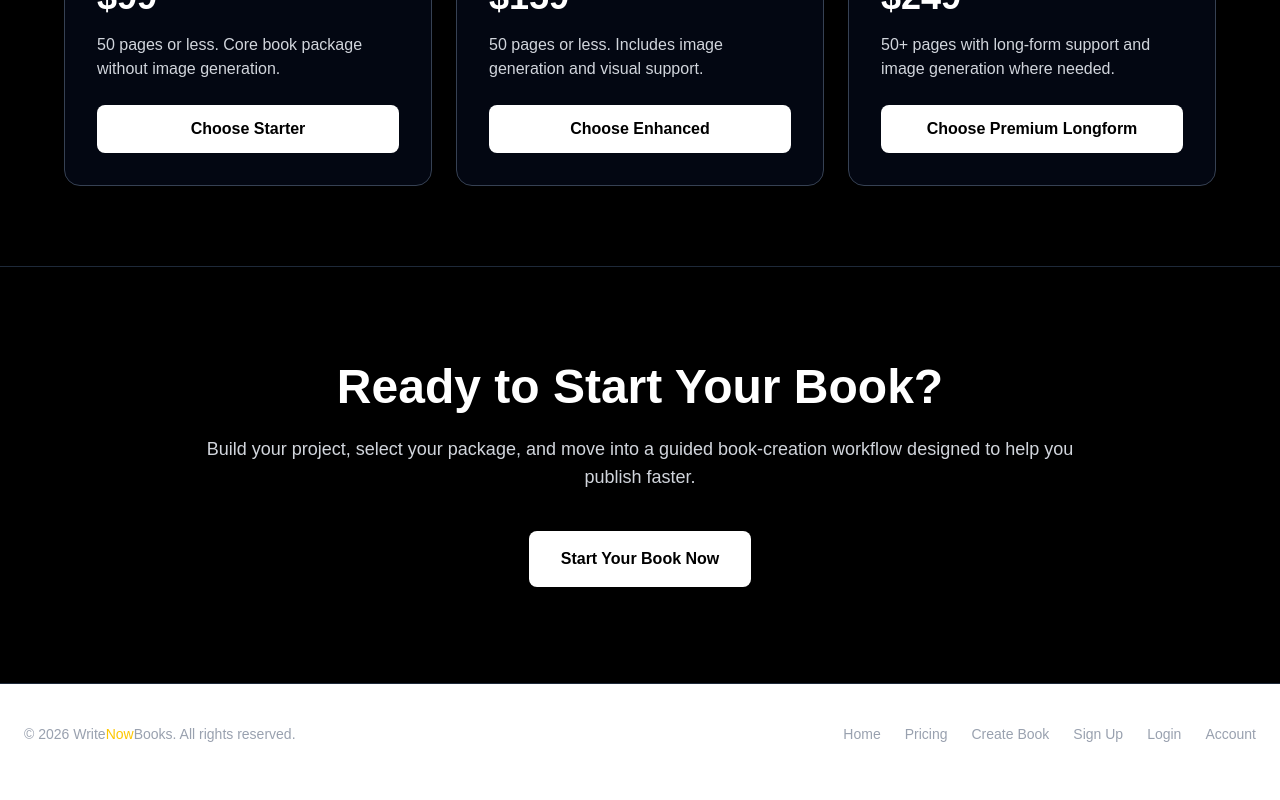
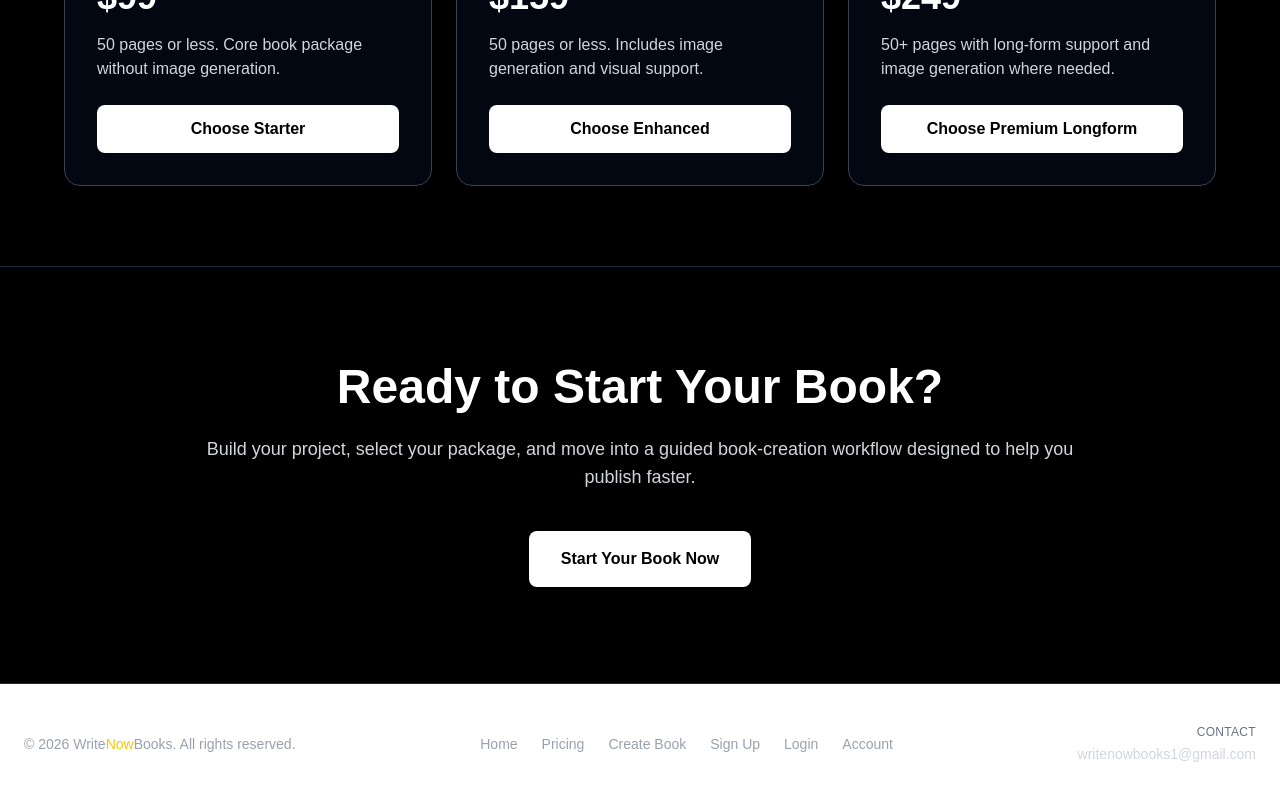
Before and after one commit to Kabirei/writenowbooks, a Next.js app: page / in a window 1280 px wide. Shown: the part 932-1732 px from the top of the page. Built offline with nearby package versions, Linux system fonts and the light colour scheme.

Commit message:
add contact email to footer

```diff
--- a/src/app/layout.tsx
+++ b/src/app/layout.tsx
@@ -93,6 +93,19 @@ export default function RootLayout({
                 Account
               </Link>
             </div>
+
+            {/* ✅ NEW EMAIL CONTACT */}
+            <div className="text-center md:text-right">
+              <p className="text-gray-500 text-xs uppercase tracking-wide mb-1">
+                Contact
+              </p>
+              <a
+                href="mailto:writenowbooks1@gmail.com"
+                className="text-gray-300 hover:text-yellow-400 transition"
+              >
+                writenowbooks1@gmail.com
+              </a>
+            </div>
           </div>
         </footer>
       </body>
```
